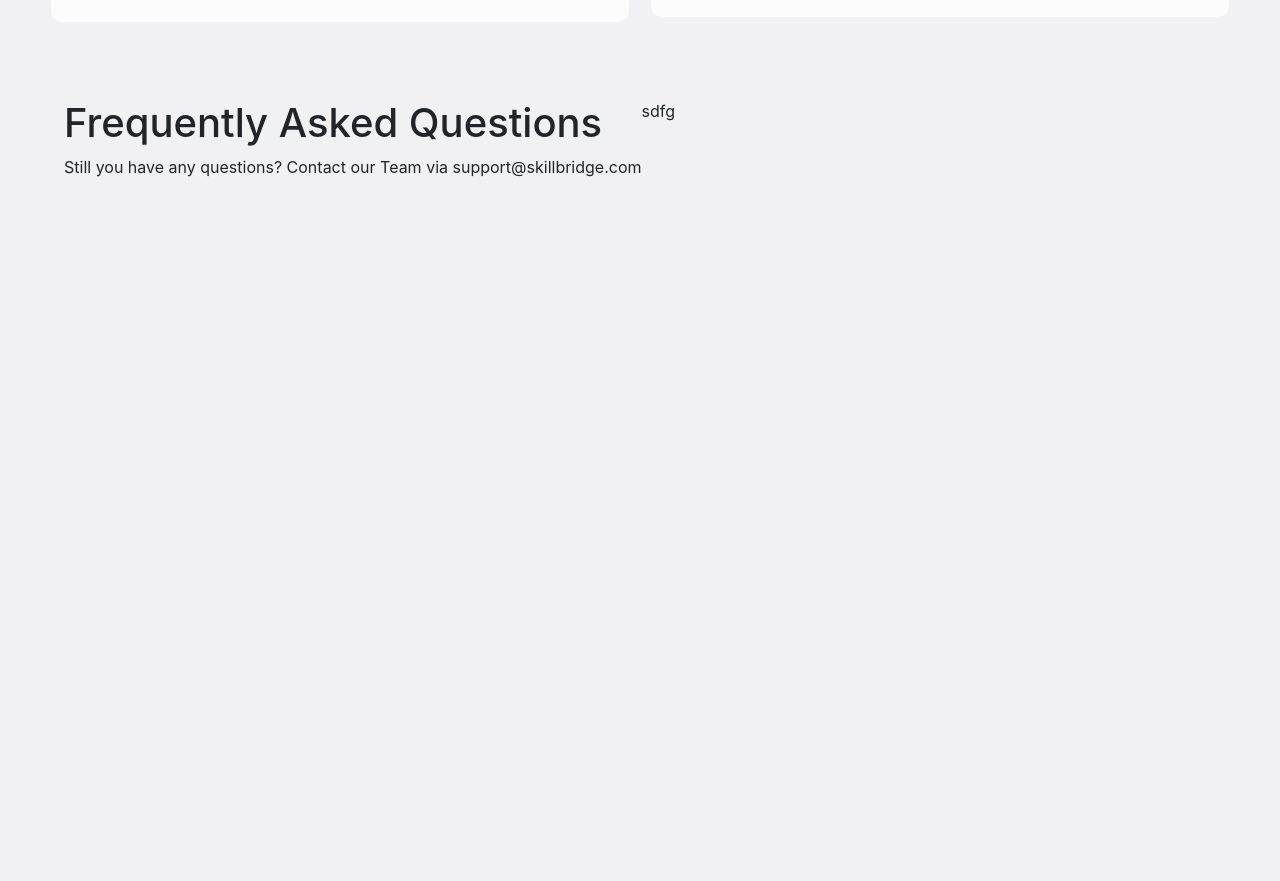
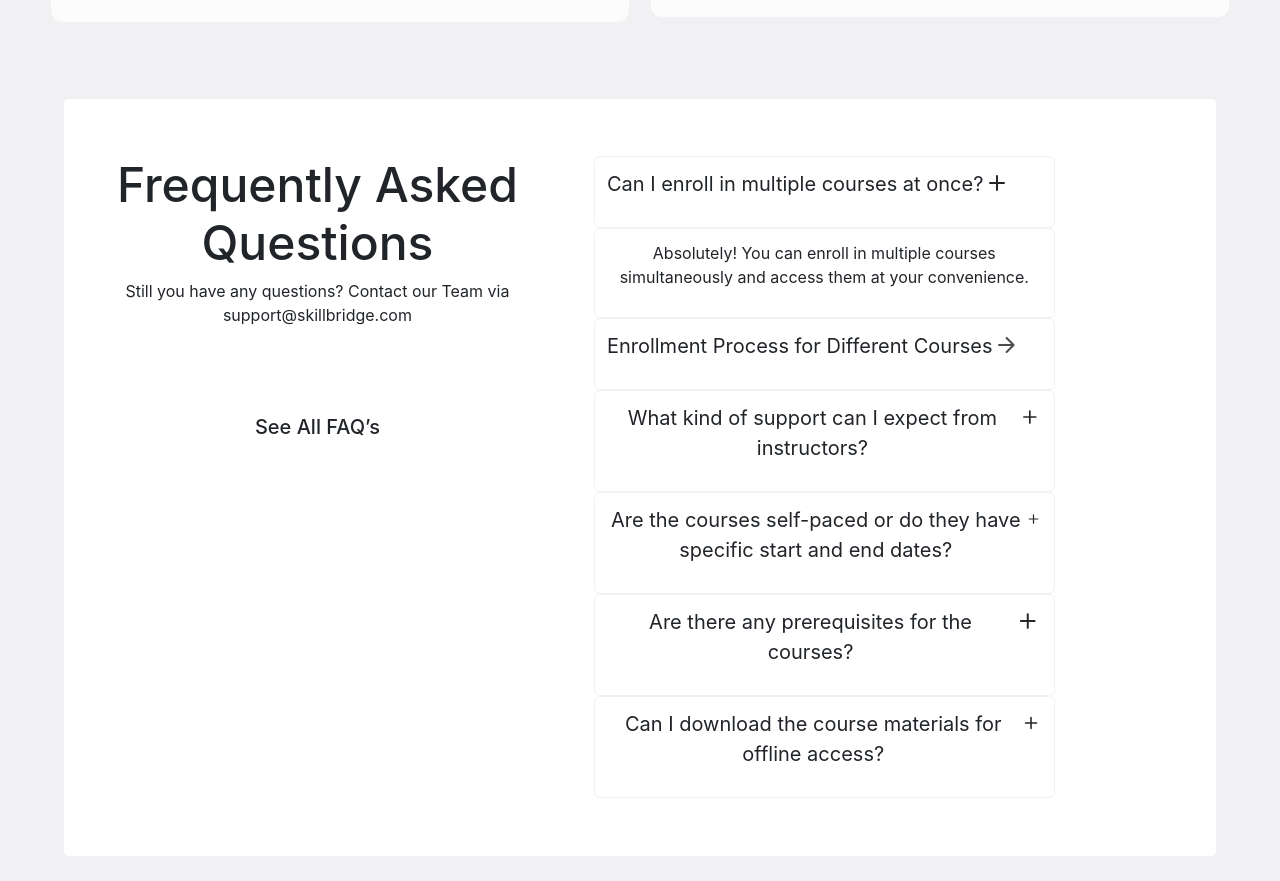
Before and after one commit to Myrzaim/31github, a React (Create React App) app: page / in a window 1280 px wide. Shown: the part 6049-6930 px from the top of the page. Before the commit the page ends 6269 px from the top, so only its background shows below. Built offline with nearby package versions, Linux system fonts and the light colour scheme; data requests are answered from the project's data file.

Commit message:
ask page is done!

```diff
--- a/src/Components/Kart/AskKart.css
+++ b/src/Components/Kart/AskKart.css
@@ -1,4 +1,31 @@
+.ask{
+    background-color: white;
+    border-radius: 5px;
+}
+.h1_style{
+    font-size: 48px;
+}
 .first_div{
-    width: 10%;
+    width: 40%;
     text-align: center;
+    margin:5% 2%;
 }
+.second_div{
+    width: 40%;
+    text-align: center;
+    margin:5% 2%;
+}
+.price_availability_item {
+    display: flex;
+padding: 12px;
+align-items: flex-start;
+/* gap: 8px; */
+align-self: stretch;
+border-radius: 6px;
+border: 1px solid var(--White-95, #F1F1F3);
+
+}
+.price_availability_item_txt{
+    font-size: 20px;
+    font-weight: 400;
+}
--- a/src/Components/Kart/AskKart.jsx
+++ b/src/Components/Kart/AskKart.jsx
@@ -1,17 +1,151 @@
-import React from 'react';
+import React from "react";
+import "./AskKart.css";
 
 const AskKart = () => {
-    return (<>
-        <div className='d-flex'>
-            <div className='first_div'>
-                <h1>Frequently Asked Questions</h1>
-                <p>Still you have any questions? Contact our Team via support@skillbridge.com</p>
-            </div>
-            <div className='second_div'>sdfg</div>
-
+  return (
+    <>
+      <div className="d-flex ask">
+        <div className="first_div">
+          <h1 className="h1_style">Frequently Asked Questions</h1>
+          <p>
+            Still you have any questions? Contact our Team via
+            support@skillbridge.com
+                  </p>
+                  <br/><br/><br/>
+                  <h5>See All FAQ’s</h5>
         </div>
-        </>
-    );
+        <div className="second_div">
+          <div className="price_availability_item">
+            <p className="price_availability_item_txt">
+              Can I enroll in multiple courses at once?
+            </p>
+            <svg
+              xmlns="http://www.w3.org/2000/svg"
+              width="28"
+              height="28"
+              viewBox="0 0 28 28"
+              fill="none"
+            >
+              <path
+                d="M7 14H14M21 14H14M14 14V7M14 14V21"
+                stroke="#262626"
+                stroke-width="2"
+                stroke-linecap="round"
+                stroke-linejoin="round"
+              />
+            </svg>
+          </div>
+          <div className="price_availability_item">
+            <p>
+              Absolutely! You can enroll in multiple courses simultaneously and
+              access them at your convenience.
+            </p>
+          </div>
+          <div className="price_availability_item">
+            <p className="price_availability_item_txt">
+              Enrollment Process for Different Courses
+            </p>
+            <svg
+              xmlns="http://www.w3.org/2000/svg"
+              width="28"
+              height="28"
+              viewBox="0 0 28 28"
+              fill="none"
+            >
+              <path
+                d="M6.99967 14H21.583M21.583 14L14.583 7M21.583 14L14.583 21"
+                stroke="#4C4C4C"
+                stroke-width="2"
+                stroke-linecap="round"
+                stroke-linejoin="round"
+              />
+            </svg>
+          </div>
+          <div className="price_availability_item">
+            <p className="price_availability_item_txt">
+              What kind of support can I expect from instructors?
+            </p>
+            <svg
+              xmlns="http://www.w3.org/2000/svg"
+              width="28"
+              height="28"
+              viewBox="0 0 28 28"
+              fill="none"
+            >
+              <path
+                d="M7 14H14M21 14H14M14 14V7M14 14V21"
+                stroke="#262626"
+                stroke-width="2"
+                stroke-linecap="round"
+                stroke-linejoin="round"
+              />
+            </svg>
+          </div>
+          <div className="price_availability_item">
+            <p className="price_availability_item_txt">
+              Are the courses self-paced or do they have specific start and end
+              dates?
+            </p>
+            <svg
+              xmlns="http://www.w3.org/2000/svg"
+              width="28"
+              height="28"
+              viewBox="0 0 28 28"
+              fill="none"
+            >
+              <path
+                d="M7 14H14M21 14H14M14 14V7M14 14V21"
+                stroke="#262626"
+                stroke-width="2"
+                stroke-linecap="round"
+                stroke-linejoin="round"
+              />
+            </svg>
+          </div>
+          <div className="price_availability_item">
+            <p className="price_availability_item_txt">
+              Are there any prerequisites for the courses?{" "}
+            </p>
+            <svg
+              xmlns="http://www.w3.org/2000/svg"
+              width="28"
+              height="28"
+              viewBox="0 0 28 28"
+              fill="none"
+            >
+              <path
+                d="M7 14H14M21 14H14M14 14V7M14 14V21"
+                stroke="#262626"
+                stroke-width="2"
+                stroke-linecap="round"
+                stroke-linejoin="round"
+              />
+            </svg>
+          </div>
+          <div className="price_availability_item">
+            <p className="price_availability_item_txt">
+              Can I download the course materials for offline access?{" "}
+            </p>
+            <svg
+              xmlns="http://www.w3.org/2000/svg"
+              width="28"
+              height="28"
+              viewBox="0 0 28 28"
+              fill="none"
+            >
+              <path
+                d="M7 14H14M21 14H14M14 14V7M14 14V21"
+                stroke="#262626"
+                stroke-width="2"
+                stroke-linecap="round"
+                stroke-linejoin="round"
+              />
+            </svg>
+          </div>
+        </div>
+      </div>
+    </>
+  );
 };
 
 export default AskKart;
```
